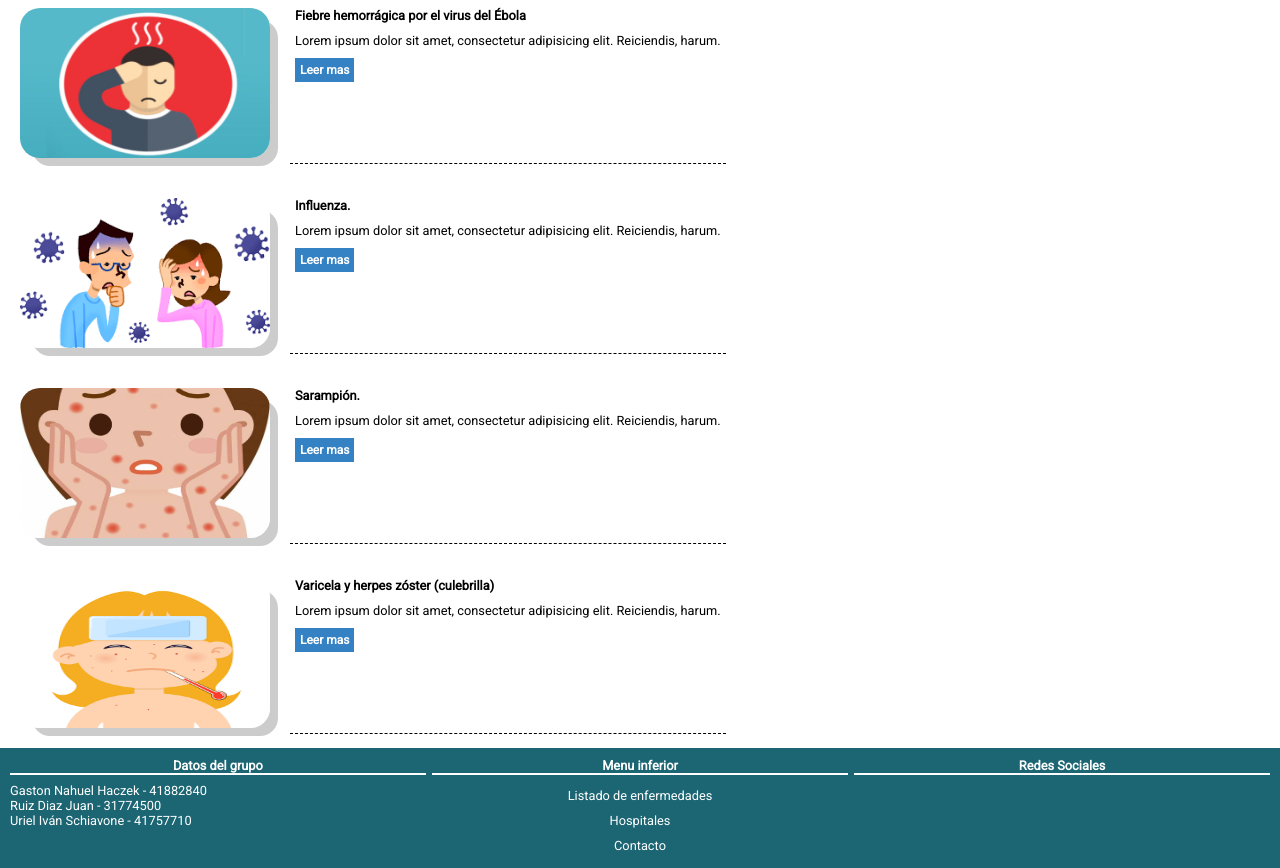
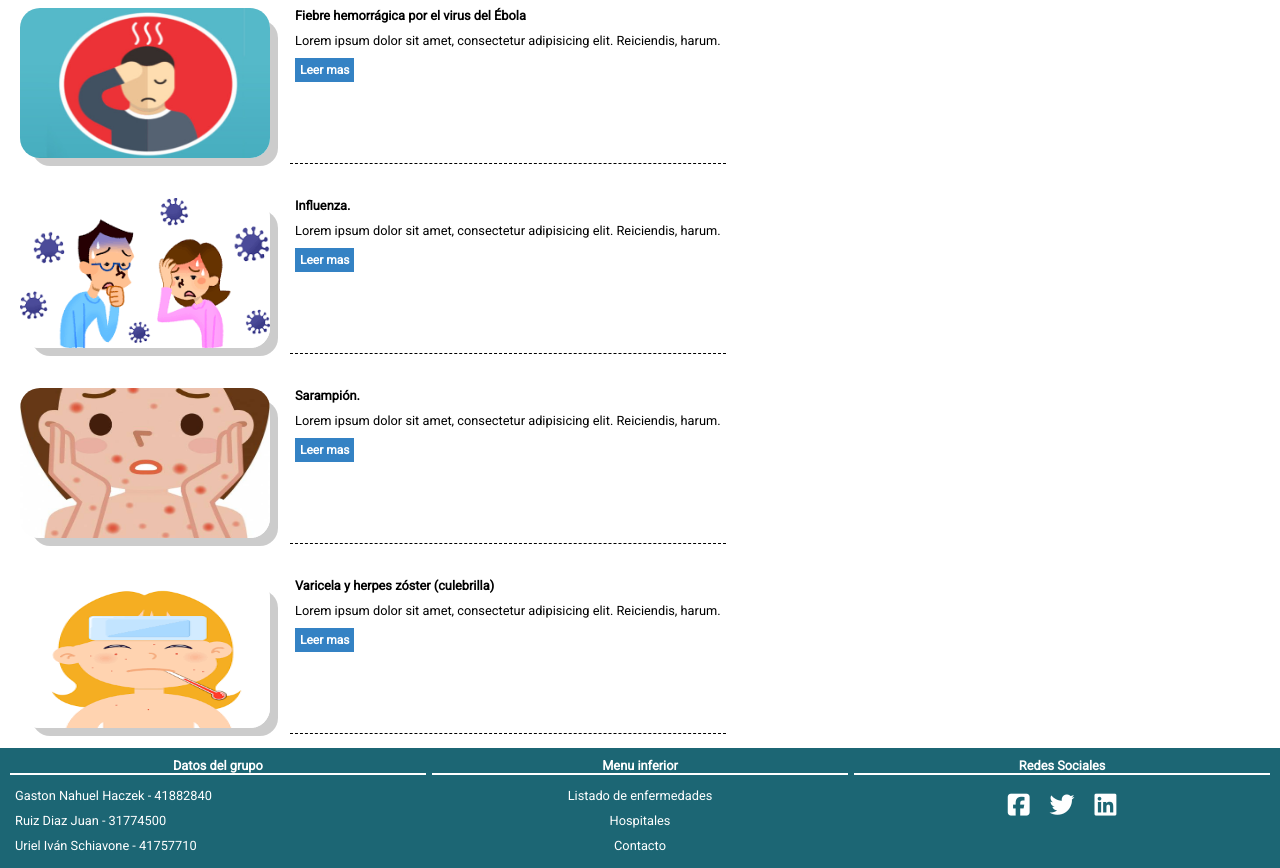
Before and after one commit to GastonNHaczek/Eda01PrograWeb1-2Cuatrimestre, a plain HTML site: page listado-de-enfermedades.html in a window 1280 px wide. Shown: the part 317-1185 px from the top of the page. Drawn offline with Linux system fonts and the light colour scheme.

Commit message:
Update listado-de-enfermedades.html

```diff
--- a/listado-de-enfermedades.html
+++ b/listado-de-enfermedades.html
@@ -4,6 +4,7 @@
     <meta charset="UTF-8">
     <meta name="viewport" content="width=device-width, initial-scale=1.0">
     <title>Listado de enfermedades</title>
+    <script src="https://kit.fontawesome.com/ed0b8e39e2.js" crossorigin="anonymous"></script>
     <link rel="stylesheet" href="css/listado-enfermedades.css">
     <link rel="stylesheet" href="css/estilos.css">
     <link rel="stylesheet" href="css/header-foooter.css">
@@ -104,13 +105,23 @@
     </main>
     <footer >
 
-        <article class="columna1"><h6>Datos del grupo</h6>
-        <p>Gaston Nahuel Haczek - 41882840</p>
-        <p>Ruiz Diaz Juan - 31774500</p>
-        <p>Uriel Iván Schiavone - 41757710</p>
+        <article class="columna1">
+            <h6>Datos del grupo</h6>
+            <ul>
+                <li>
+                    <p>Gaston Nahuel Haczek - 41882840</p>
+                </li>
+                <li>
+                    <p>Ruiz Diaz Juan - 31774500</p>
+                </li>
+                <li>
+                    <p>Uriel Iván Schiavone - 41757710</p>
+                </li>
+            </ul>
         </article>
 
-        <article class ="columna2"><h6>Menu inferior</h6>
+        <article class ="columna2">
+            <h6>Menu inferior</h6>
             <ul>
                 <li>
                     <a href="listado-de-enfermedades.html">Listado de enfermedades</a>
@@ -123,7 +134,15 @@
                 </li>
             </ul>
         </article>
+
         <article class="columna3"><h6>Redes Sociales</h6>
+
+                <div>
+                    <a target="_blank" href="https://www.facebook.com/"><i class="fab fa-facebook-square"></i></a>
+                    <a target="_blank" href="https://www.twitter.com"><i class="fab fa-twitter"></i></a>
+                    <a target="_blank" href="https://www.linkedin.com"><i class="fab fa-linkedin"></i></a>
+                </div>
+
         </article>
 
     </footer>
```
